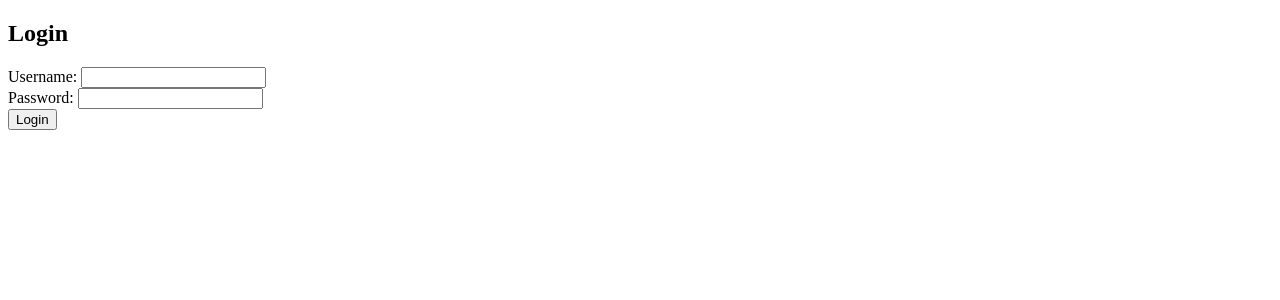
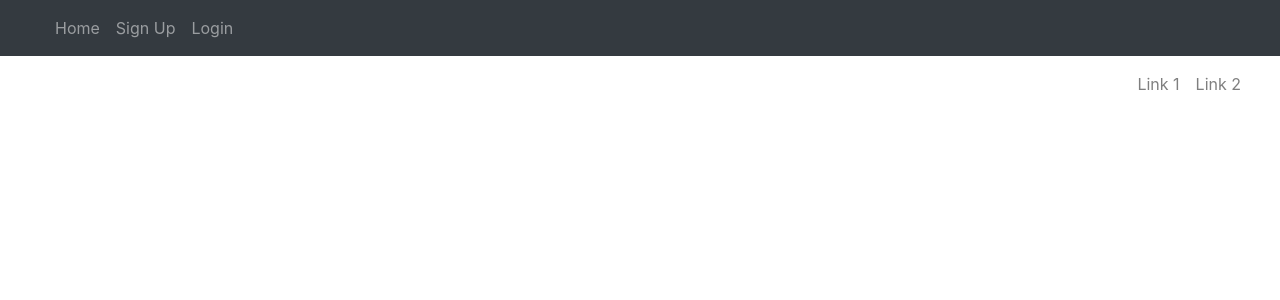
Before and after one commit to CeciliaSG/members-only, a Django app: template core/templates/core/login.html in a window 1280 px wide. Shown: the top 300 px of the page. Run offline with Django 4.2, Linux system fonts and the light colour scheme; the template is opened without the code that fills it, so the values that code supplies are empty; some libraries are stand-ins or nearby versions.

Commit message:
Add base and index teplates, conent_management views, core views and modify settings

```diff
--- a/city_guide/settings.py
+++ b/city_guide/settings.py
@@ -18,6 +18,7 @@ if os.path.isfile('env.py'):
 
 # Build paths inside the project like this: BASE_DIR / 'subdir'.
 BASE_DIR = Path(__file__).resolve().parent.parent
+TEMPLATES_DIR = os.path.join(BASE_DIR, 'templates')
 
 
 # Quick-start development settings - unsuitable for production
@@ -76,7 +77,7 @@ ROOT_URLCONF = 'city_guide.urls'
 TEMPLATES = [
     {
         'BACKEND': 'django.template.backends.django.DjangoTemplates',
-        'DIRS': [],
+        'DIRS': [os .path.join(BASE_DIR , 'templates')],
         'APP_DIRS': True,
         'OPTIONS': {
             'context_processors': [
--- a/content_management/views.py
+++ b/content_management/views.py
@@ -6,11 +6,10 @@ from .models import Heading, Post
 
 # Create your views here.
 class PostList(generic.ListView):
-    template_name = "content_management/post_list.html"
+    template_name = "content_management/index.html"
     queryset = Post.objects.filter(status=1)
     context_object_name = 'posts'
     model = Post
 
 def home(request):
-
-    return redirect('post_list')
+    return PostList.as_view()(request)
--- a/core/templates/core/login.html
+++ b/core/templates/core/login.html
@@ -1,26 +1 @@
-<!DOCTYPE html>
-<html lang="en">
-
-<head>
-    <meta charset="UTF-8">
-    <meta name="viewport" content="width=device-width, initial-scale=1.0">
-    <title>Login</title>
-</head>
-
-<body>
-    <h2>Login</h2>
-    <form method="post">
-        {% csrf_token %}
-        <div>
-            <label for="username">Username:</label>
-            <input type="text" id="username" name="username">
-        </div>
-        <div>
-            <label for="password">Password:</label>
-            <input type="password" id="password" name="password">
-        </div>
-        <button type="submit">Login</button>
-    </form>
-</body>
-
-</html>
+{% extends 'base.html' %}
--- a/core/views.py
+++ b/core/views.py
@@ -37,7 +37,7 @@ def login(request):
             return redirect('home')
         else:
             messages.error(request, 'Invalid username or password.')
-    return render(request, 'login.html')
+    return render(request, 'core/login.html')
 
 def logout(request):
     logout(request)
--- /dev/null
+++ b/templates/base.html
@@ -0,0 +1,89 @@
+<!DOCTYPE html>
+<html class="h-100" lang="en">
+
+<head>
+    <title>Members Only</title>
+    <meta name="viewport" content="width=device-width, initial-scale=1" />
+
+    <!-- Google Fonts CSS -->
+    <link rel="preconnect" href="https://fonts.gstatic.com">
+    <link href="https://fonts.googleapis.com/css2?family=Roboto:wght@300&display=swap" rel="stylesheet">
+    <link href="https://fonts.googleapis.com/css2?family=Lato:wght@300;700&display=swap" rel="stylesheet">
+
+    <!-- Bootstrap CSS -->
+    <link href="https://cdn.jsdelivr.net/npm/bootstrap@5.0.1/dist/css/bootstrap.min.css" rel="stylesheet"
+        integrity="sha384-+0n0xVW2eSR5OomGNYDnhzAbDsOXxcvSN1TPprVMTNDbiYZCxYbOOl7+AMvyTG2x" crossorigin="anonymous">
+
+
+    <meta charset="UTF-8">
+    <meta name="viewport" content="width=device-width, initial-scale=1.0">
+    <title>Members Only</title>
+    <!-- Bootstrap CSS link -->
+    <link href="https://stackpath.bootstrapcdn.com/bootstrap/4.5.2/css/bootstrap.min.css" rel="stylesheet">
+</head>
+
+<body class="d-flex flex-column h-100 main-bg">
+
+    <!-- First Navbar -->
+    <nav class="navbar navbar-expand-lg navbar-dark bg-dark">
+        <div class="container-fluid">
+            <a class="navbar-brand" href="{% url 'home' %}">
+                <span class="brand"><span class=""></span><span class=""></span></span>
+            </a>
+            <button class="navbar-toggler" type="button" data-bs-toggle="collapse" data-bs-target="#navbarText1"
+                aria-controls="navbarText1" aria-expanded="false" aria-label="Toggle navigation">
+                <span class="navbar-toggler-icon"></span>
+            </button>
+            <div class="collapse navbar-collapse" id="navbarText1">
+                <ul class="navbar-nav me-auto mb-2 mb-lg-0">
+                    <li class="nav-item">
+                        <a class="nav-link {% if request.path == home_url %}active{% endif %}" aria-current="page"
+                            href="#">Home</a>
+                    </li>
+                    <li class="nav-item">
+                        <a class="nav-link" href="{% url 'registration' %}">Sign Up</a>
+                    </li>
+                    <li class="nav-item">
+                        <a class="nav-link" href="{% url 'login' %}">Login</a>
+                    </li>
+                </ul>
+            </div>
+        </div>
+    </nav>
+
+    <!-- Second Navbar -->
+    <nav class="navbar navbar-expand-lg navbar-light bg-white">
+        <div class="container-fluid">
+            <button class="navbar-toggler" type="button" data-bs-toggle="collapse" data-bs-target="#navbarText2"
+                aria-controls="navbarText2" aria-expanded="false" aria-label="Toggle navigation">
+                <span class="navbar-toggler-icon"></span>
+            </button>
+            <div class="collapse navbar-collapse" id="navbarText2">
+                <ul class="navbar-nav ml-auto">
+                    <li class="nav-item">
+                        <a class="nav-link" href="#">Link 1</a>
+                    </li>
+                    <li class="nav-item">
+                        <a class="nav-link" href="#">Link 2</a>
+                    </li>
+
+                </ul>
+            </div>
+        </div>
+    </nav>
+
+    <!-- Main Content -->
+    <main class="flex-shrink-0 main-bg">
+        <div class="content">
+            {% block content %}
+            {% endblock %}
+        </div>
+
+
+    </main>
+
+    <!-- Bootstrap JS script -->
+    <script src="https://stackpath.bootstrapcdn.com/bootstrap/4.5.2/js/bootstrap.min.js"></script>
+</body>
+
+</html>
```
Also changed, not shown: content_management/templates/content_management/base.html (deleted, +0 -20 lines), content_management/templates/content_management/index.html (added, +13 -0 lines), content_management/templates/content_management/post_list.html (deleted, +0 -19 lines).
